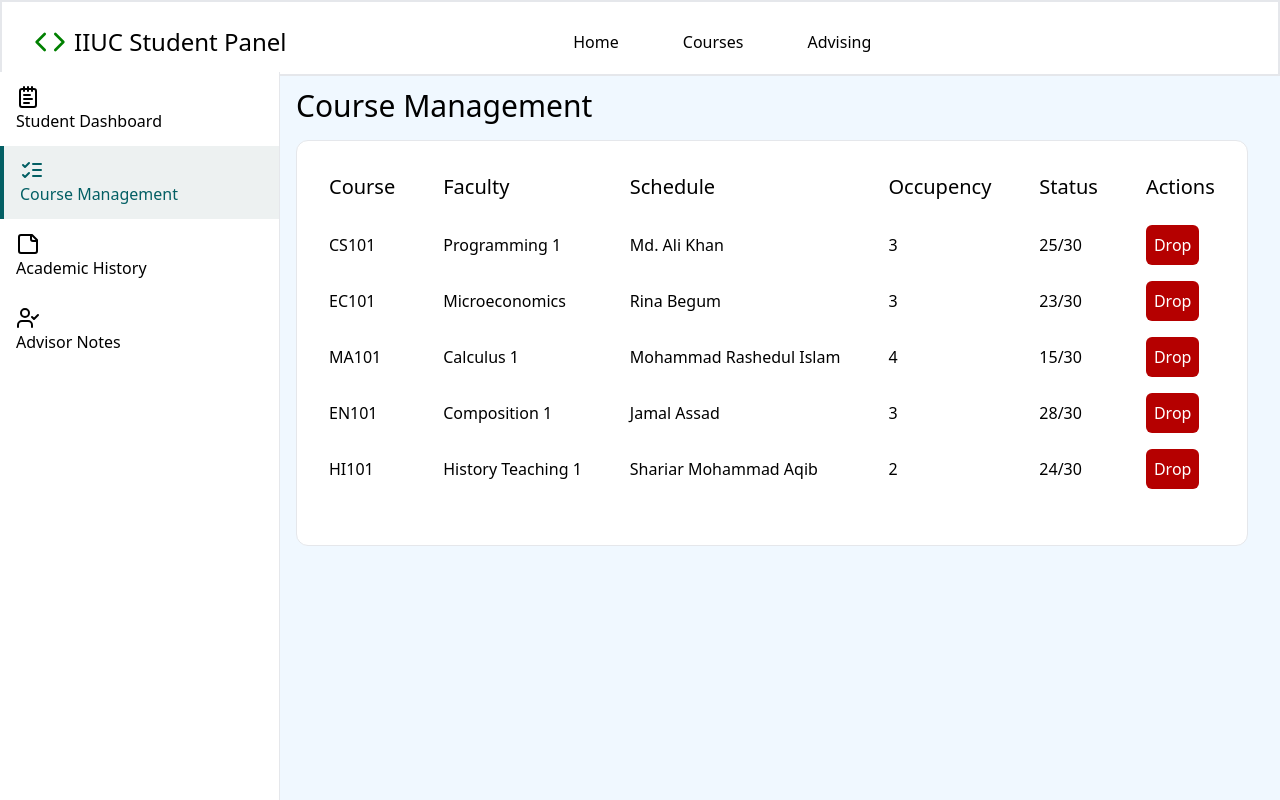
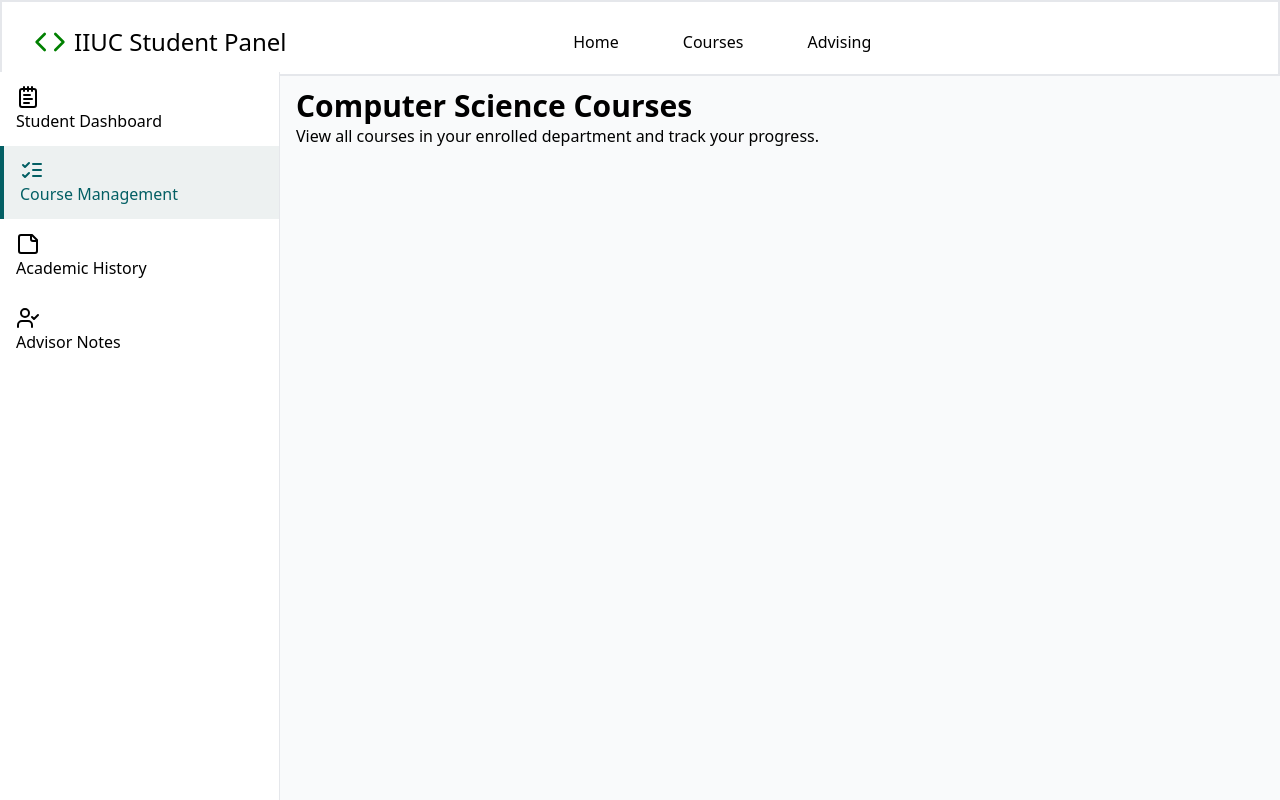
Before and after one commit to AsifulAhsan/CRAMS, a React (Vite) app: page /course-manage in a window 1280 px wide. Built offline with nearby package versions, Linux system fonts and the light colour scheme.

Commit message:
Updated bg theme

```diff
--- a/src/components/CourseManage/CourseManage.jsx
+++ b/src/components/CourseManage/CourseManage.jsx
@@ -3,85 +3,10 @@ import React from "react";
 function CourseManage() {
   return (
     <div className="mx-4 my-2">
-      <p className="text-3xl font-medium">Course Management</p>
-      <table className="flex gap-12 mt-4 mb-4 bg-white p-8 rounded-xl border-1 border-gray-200">
-        <div className="flex-col">
-          <div className="gap-2">
-            <p className="text-xl mb-8">Course</p>
-            <p className="mt-4 mb-8">CS101</p>
-            <p className=" mb-8">EC101</p>
-            <p className=" mb-8">MA101</p>
-            <p className=" mb-8">EN101</p>
-            <p className=" mb-8">HI101</p>
-          </div>
-        </div>
-        <div className="flex-col">
-          <div className="gap-2">
-            <p className="text-xl mb-8">Faculty</p>
-            <p className="mt-4 mb-8">Programming 1</p>
-            <p className=" mb-8">Microeconomics</p>
-            <p className=" mb-8">Calculus 1</p>
-            <p className=" mb-8">Composition 1</p>
-            <p className=" mb-8">History Teaching 1</p>
-          </div>
-        </div>
-        <div className="flex-col">
-          <div className="gap-2">
-            <p className="text-xl mb-8">Schedule</p>
-            <p className="mt-4 mb-8">Md. Ali Khan</p>
-            <p className=" mb-8">Rina Begum</p>
-            <p className=" mb-8">Mohammad Rashedul Islam</p>
-            <p className=" mb-8">Jamal Assad</p>
-            <p className=" mb-8">Shariar Mohammad Aqib</p>
-          </div>
-        </div>
-        <div className="flex-col">
-          <div className="gap-2">
-            <p className="text-xl mb-8">Occupency</p>
-            <p className="mt-4 mb-8">3</p>
-            <p className=" mb-8">3</p>
-            <p className=" mb-8">4</p>
-            <p className=" mb-8">3</p>
-            <p className=" mb-8">2</p>
-          </div>
-        </div>
-        <div className="flex-col">
-          <div className="gap-2">
-            <p className="text-xl mb-8">Status</p>
-            <p className="mt-4 mb-8">25/30</p>
-            <p className=" mb-8">23/30</p>
-            <p className=" mb-8">15/30</p>
-            <p className=" mb-8">28/30</p>
-            <p className=" mb-8">24/30</p>
-          </div>
-        </div>
-        <div className="flex-col">
-          <div className="gap-2">
-            <p className="text-xl mb-2">Actions</p>
-            <button className="mt-4 mb-4 bg-[#b50000] text-white px-2 py-2 rounded-md">
-              Drop
-            </button>
-          </div>
-          <button className="mb-4 bg-[#b50000] text-white px-2 py-2 rounded-md">
-            Drop
-          </button>
-          <div>
-            <button className="mb-4 bg-[#b50000] text-white px-2 py-2 rounded-md">
-              Drop
-            </button>
-          </div>
-          <div>
-            <button className="mb-4 bg-[#b50000] text-white px-2 py-2 rounded-md">
-              Drop
-            </button>
-          </div>
-          <div>
-            <button className="mb-4 bg-[#b50000] text-white px-2 py-2 rounded-md">
-              Drop
-            </button>
-          </div>
-        </div>
-      </table>
+      <p className="text-3xl font-bold">Computer Science Courses</p>
+      <p>
+        View all courses in your enrolled department and track your progress.
+      </p>
     </div>
   );
 }
--- a/src/index.css
+++ b/src/index.css
@@ -7,5 +7,5 @@
 */
 
 body{
-    background-color: aliceblue;
+    background-color: #F9FAFB;
 }
```
